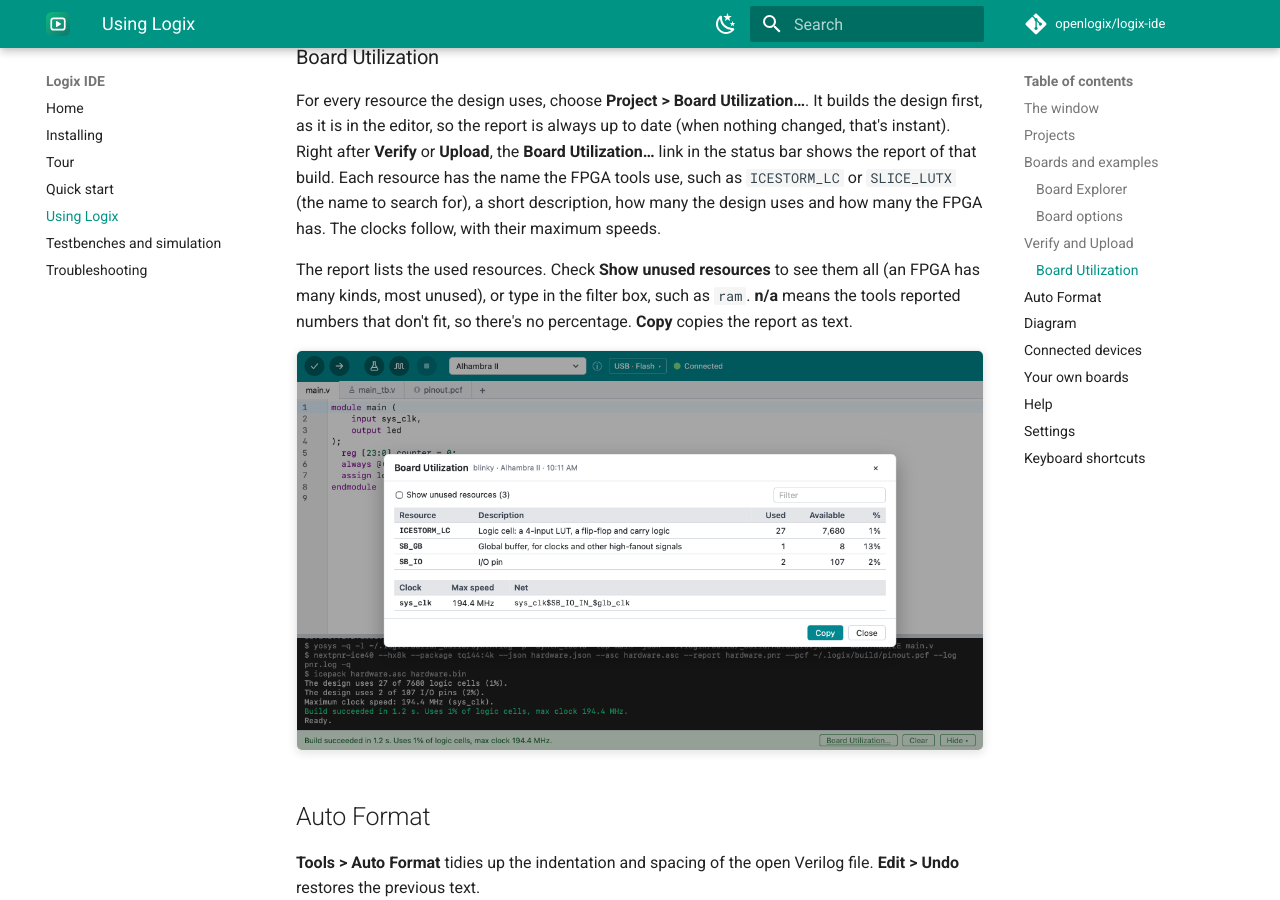
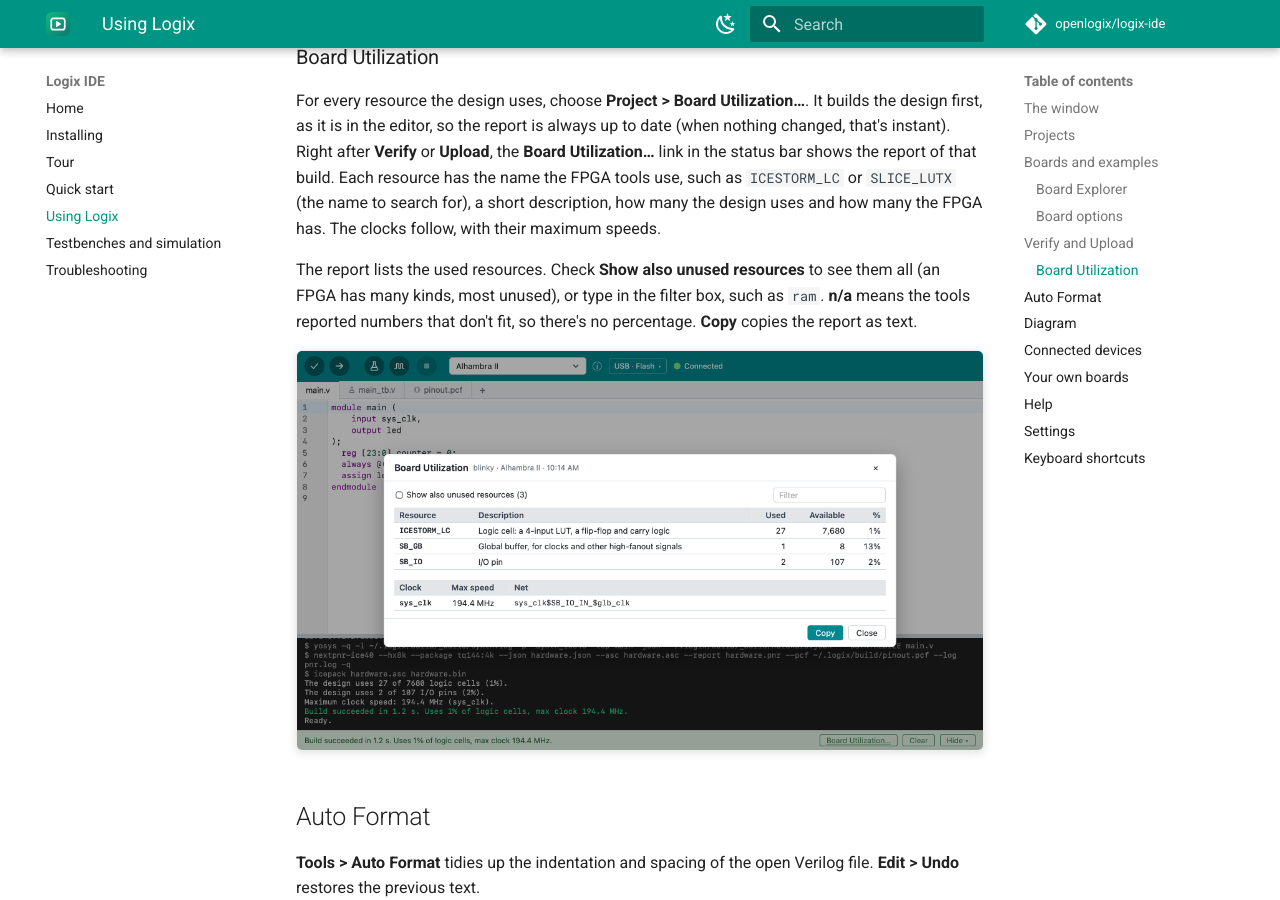
Before and after one commit to openlogix/logix-ide, an MkDocs documentation site: the page built from docs/using-logix.md, in a window 1280 px wide and 900 px high, scrolled down 5899 px. Built offline with MkDocs 1.6.1 and Material for MkDocs 9.7.7, drawn with Linux system fonts in a browser that asks for light colours; comment, search, counter and statistics services are not loaded.

Commit message:
Board Utilization: "Show also unused resources"
Co-Authored-By: Claude Opus 5.5 <noreply@anthropic.com>

```diff
--- a/docs/using-logix.md
+++ b/docs/using-logix.md
@@ -189,7 +189,7 @@ the name the FPGA tools use, such as `ICESTORM_LC` or `SLICE_LUTX` (the
 name to search for), a short description, how many the design uses and
 how many the FPGA has. The clocks follow, with their maximum speeds.
 
-The report lists the used resources. Check **Show unused resources** to
+The report lists the used resources. Check **Show also unused resources** to
 see them all (an FPGA has many kinds, most unused), or type in the filter
 box, such as `ram`. **n/a** means the tools reported numbers that don't
 fit, so there's no percentage. **Copy** copies the report as text.
--- a/ui/src/lib/BuildReport.svelte
+++ b/ui/src/lib/BuildReport.svelte
@@ -22,7 +22,7 @@
   } = $props();
 
   let filter = $state("");
-  /** Show unused resources too: off each time the window opens. */
+  /** Show also unused resources too: off each time the window opens. */
   let showUnused = $state(false);
   let copied = $state(false);
   let error = $state<string | null>(null);
@@ -69,7 +69,7 @@
     <div class="tools">
       <label>
         <input type="checkbox" bind:checked={showUnused} />
-        Show unused resources ({unused})
+        Show also unused resources ({unused})
       </label>
       <span class="spacer"></span>
       <input
```
Also changed, not shown: CLAUDE.md (+1 -1 lines), docs/images/board-utilization.png, 1 other file.
